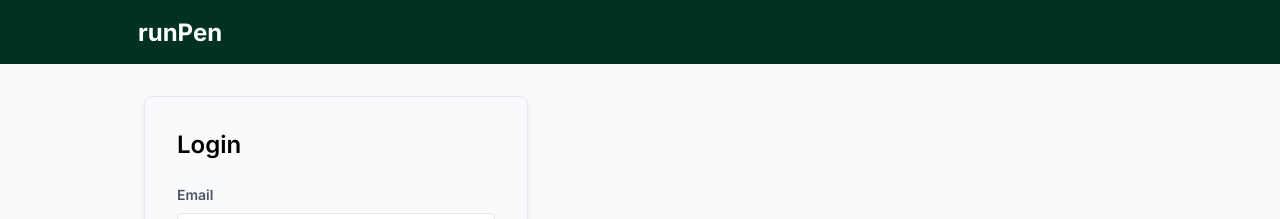
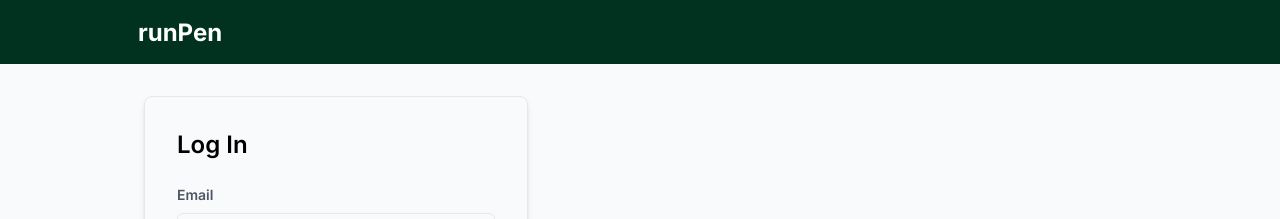
Before and after one commit to dgutkin/runpen-client, a Next.js app: page /login in a window 1280 px wide. Shown: the top 219 px of the page. Built offline with nearby package versions, Linux system fonts and the light colour scheme; no server answers.

Commit message:
Rewrite login as log in

```diff
--- a/app/login/page.js
+++ b/app/login/page.js
@@ -62,7 +62,7 @@ export default function Login() {
 
                 <div className="p-8 border border-gray-200 rounded-lg shadow-md w-80 sm:w-96">
 
-                    <h2 className="text-2xl font-semibold mb-6">Login</h2>
+                    <h2 className="text-2xl font-semibold mb-6">Log In</h2>
 
                     {!currentUser ?
 
@@ -80,7 +80,7 @@ export default function Login() {
                                 id="email"
                                 name="email"
                                 placeholder="Your email"
-                                className="w-full px-4 py-2 border rounded-md focus:outline-none focus:border-blue-500"
+                                className="w-full px-4 py-2 bg-gray-50 border rounded-md focus:outline-none focus:border-dark-green"
                                 onChange={(e) => setEmail(e.target.value)}
                             />
                         </div>
@@ -98,7 +98,7 @@ export default function Login() {
                                 id="password"
                                 name="password"
                                 placeholder="Your password"
-                                className="w-full px-4 py-2 border rounded-md focus:outline-none focus:border-blue-500"
+                                className="w-full px-4 py-2 bg-gray-50 border rounded-md focus:outline-none focus:border-dark-green"
                                 onChange={(e) => setPassword(e.target.value)}
                             />
                         </div>
```
